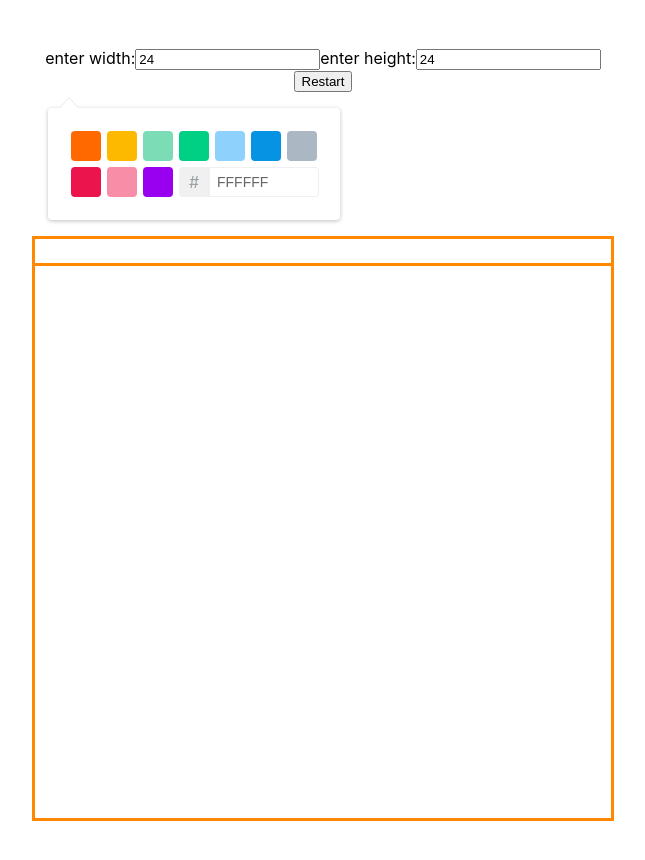
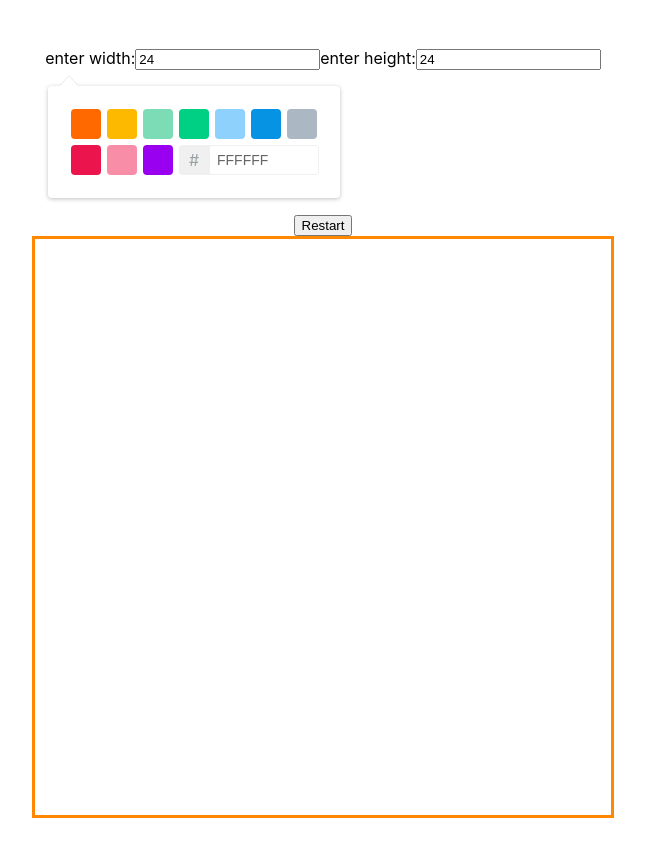
Before and after one commit to andreamaciasr/pixel-art, a React (Create React App) app: page / in a window 1280 px wide. Shown: the top 860 px of the page, without its empty margins (317-962 px from the left). Built offline with nearby package versions, Linux system fonts and the light colour scheme.

Commit message:
reset button working but very buggy

```diff
--- a/src/components/Canvas/Canvas.js
+++ b/src/components/Canvas/Canvas.js
@@ -7,41 +7,54 @@ import RestartButton from "../RestartButton/RestartButton";
 export default function Canvas({ height, width }) {
   let initialCanvas = Array.from({ length: height }, () => "white");
 
+  const [reset, setReset] = useState(false);
   const [selectedColor, setSelectedColor] = useState("white");
   const [initialPixels, setInitialPixels] = useState(initialCanvas);
 
-  // reset pixels to white
-  function resetCanvas() {
-    setInitialPixels(Array.from({ length: height }, () => "white"));
-  }
+  // function handleResetButton() {
+  //   // setReset(!reset);
+  //   console.log(reset);
+  //   setSelectedColor("white");
+  //   console.log(selectedColor);
+  // }
 
   function handleChangeComplete(color) {
     setSelectedColor(color.hex);
   }
 
-  function restartCanvas() {
+  function restart() {
+    setReset(true);
     setSelectedColor("white");
+  }
+
+  function resetComplete() {
+    setReset(false);
   }
 
   return (
     <>
-      <div className="container">
-        <RestartButton className="button" restartCanvas={restartCanvas} />
-      </div>
       <TwitterPicker
         className="color-wheel"
         color={selectedColor}
         onChangeComplete={handleChangeComplete}
       />
+      <RestartButton
+        color={selectedColor}
+        width={width}
+        height={height}
+        restart={restart}
+        reset={reset}
+        resetComplete={resetComplete}
+      />
 
-      {Array.from({ length: height }).map((_, i) => (
+      {/* {Array.from({ length: height }).map((_, i) => (
         <Row
           color={selectedColor}
           width={width}
           key={i}
-          restartCanvas={restartCanvas}
+          // restartCanvas={restartCanvas}
         />
-      ))}
+      ))} */}
     </>
   );
 }
--- a/src/components/Pixel/Pixel.js
+++ b/src/components/Pixel/Pixel.js
@@ -1,9 +1,17 @@
 import { useState, useEffect } from "react";
 import "./Pixel.css";
+import RestartButton from "../RestartButton/RestartButton";
 
-export default function Pixel({ color }) {
+export default function Pixel({ color, reset, resetComplete }) {
   const [pixelColor, setPixelColor] = useState(color);
   const [previousColor, setPreviousColor] = useState(color);
+
+  useEffect(() => {
+    if (reset) {
+      setPixelColor("white");
+      resetComplete();
+    }
+  }, [reset, resetComplete]);
 
   function handleMouseHover() {
     setPixelColor(color);
@@ -18,12 +26,15 @@ export default function Pixel({ color }) {
     setPixelColor(color);
   }
 
+  function handleRestart() {
+    setPixelColor("white");
+  }
+
   return (
     <div
       className="pixel"
       onMouseEnter={handleMouseHover}
       onMouseLeave={handleMouseLeave}
-      //   onMouseDown={handleMouseClick}
       onMouseOver={handleMouseHover}
       onClick={handleMouseClick}
       style={{ backgroundColor: pixelColor }}
--- a/src/components/RestartButton/RestartButton.js
+++ b/src/components/RestartButton/RestartButton.js
@@ -1,9 +1,32 @@
 import "./RestartButton.css";
+import Row from "../Row/Row";
+import { useState } from "react";
 
-export default function RestartButton({ restartCanvas }) {
+export default function RestartButton({
+  color,
+  width,
+  height,
+  reset,
+  resetComplete,
+  restart,
+}) {
+  function log(a) {
+    console.log(a);
+  }
+
   return (
     <div>
-      <button onClick={restartCanvas}> Restart</button>
+      <button onClick={restart}>Restart</button>
+
+      {Array.from({ length: height }).map((_, i) => (
+        <Row
+          color={color}
+          width={width}
+          key={i}
+          reset={reset}
+          resetComplete={resetComplete}
+        />
+      ))}
     </div>
   );
 }
--- a/src/components/Row/Row.js
+++ b/src/components/Row/Row.js
@@ -1,11 +1,16 @@
 import "./Row.css";
 import Pixel from "../Pixel/Pixel";
 
-export default function Row({ width, color }) {
+export default function Row({ width, color, reset, resetComplete }) {
   return (
     <div className="row">
       {Array.from({ length: width }).map((_, i) => (
-        <Pixel color={color} key={i} />
+        <Pixel
+          color={color}
+          key={i}
+          reset={reset}
+          resetComplete={resetComplete}
+        />
       ))}
     </div>
   );
```
Also changed, not shown: src/components/Dimensions/Dimensions.js (+9 -0 lines).
